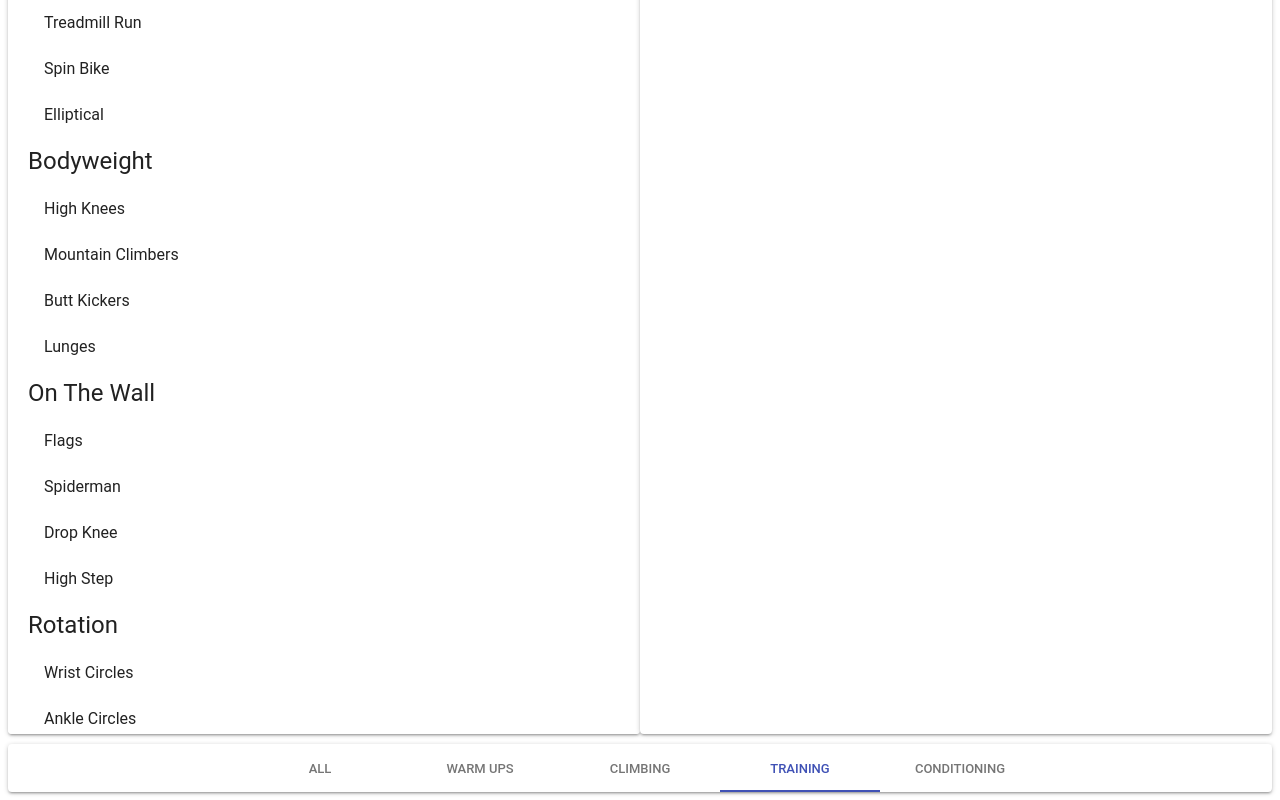
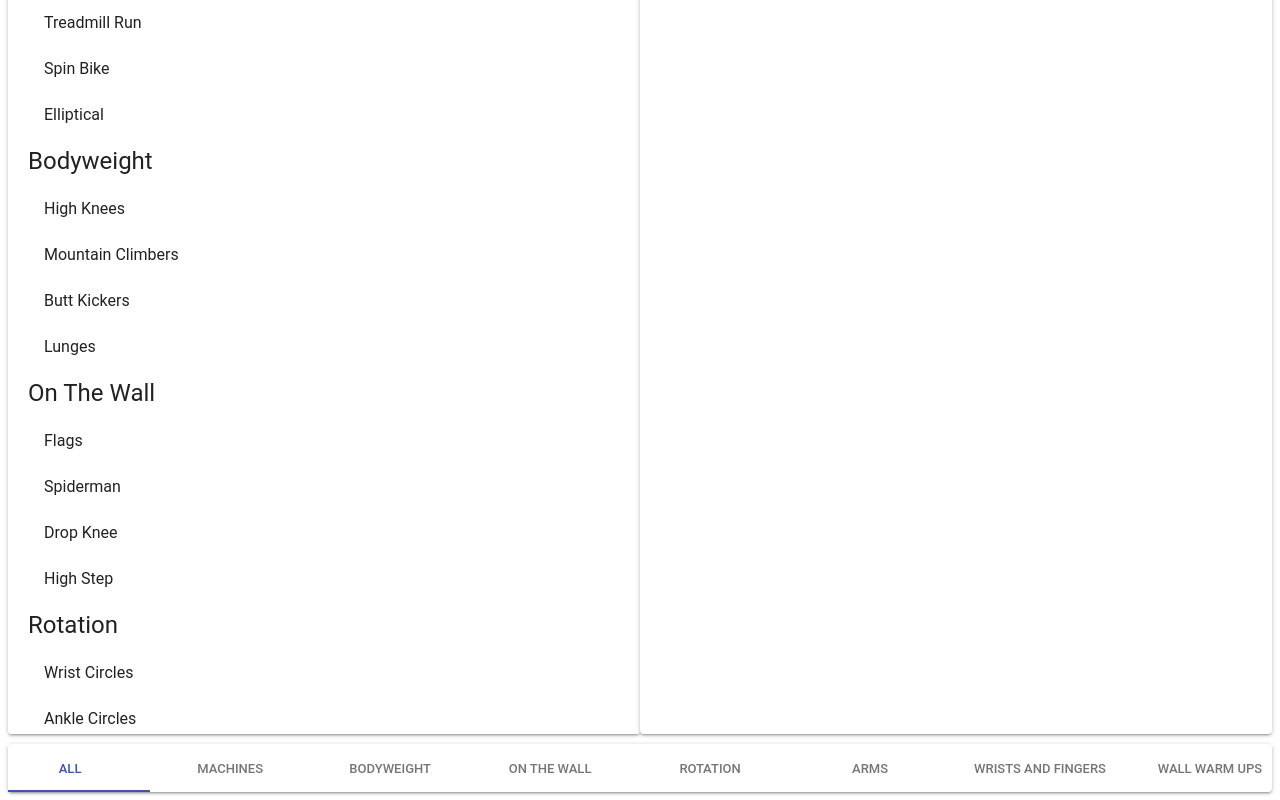
Before and after one commit to benihime1458/climbing-exercises, a React app: page / in a window 1280 px wide. Shown: the part 188-988 px from the top of the page. Built offline with nearby package versions, Linux system fonts and the light colour scheme; the HTML template or start-up script is replaced by a standard one.

Commit message:
changed categories to warmup groups for mockup

```diff
--- a/client/src/store-redo.js
+++ b/client/src/store-redo.js
@@ -1,8 +1,22 @@
+// FINAL CATEGORIES NOT BASED ON JUST WARMUPS
+// const categories = [
+//   'warm ups',
+//   'climbing',
+//   'training',
+//   'conditioning',
+// ];
+
+// ONLY WARMUPS AND ITS GROUP PROPERTIES AS STAND IN CATEGORIES
+// REVERT BACK TO FINAL CATEGORIES EVENTUALLY.
+//CURRENTLY USED FOR TESTING REACT COMPONENTS AND STATES
 const categories = [
-  'warm ups',
-  'climbing',
-  'training',
-  'conditioning',
+  'machines',
+  'bodyweight',
+  'on the wall',
+  'rotation',
+  'arms',
+  'wrists and fingers',
+  'wall warm ups'
 ];
 
 const warmups = {
@@ -142,21 +156,27 @@ const warmups = {
       id: 'traverse',
       title: 'Traverse',
       description: 'Traverse Exercises...',
+      group: 'wall warm ups'
     },
     {
       id: 'pyramid',
       title: 'Easy Pyramid',
       description: 'Pyramid...',
+      group: 'wall warm ups'
+
     },
     {
       id: 'sloth',
       title: 'Sloth Climbing',
       description: 'Sloth Climbing...',
+      group: 'wall warm ups'
+
     },
     {
       id: 'monkey',
       title: 'Monkey Climbing',
       description: 'Monkey Climbing',
+      group: 'wall warm ups'
     }]
 };
 
```
